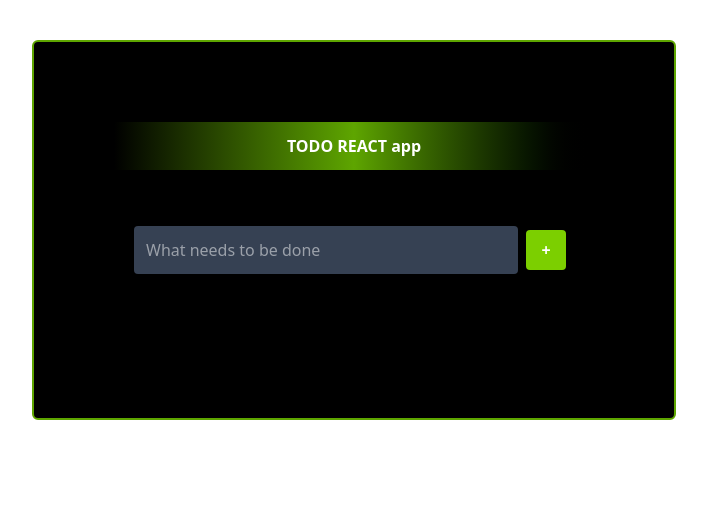
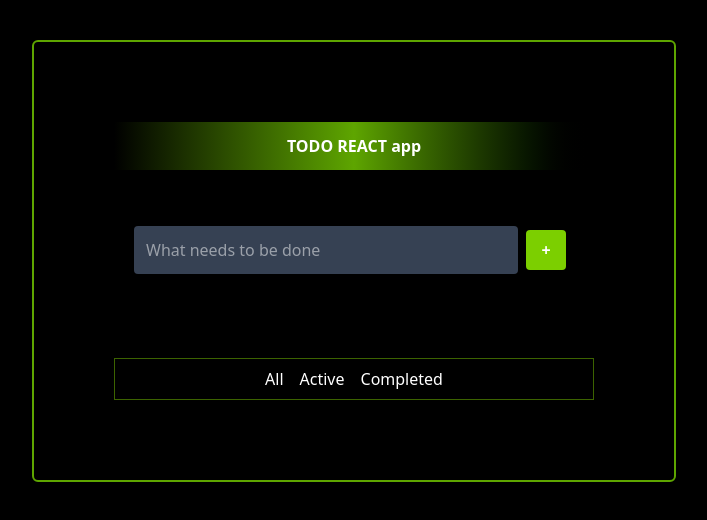
Before and after one commit to gopikalakshmia/TODOAPP-ANGULAR, an Angular app in the folder todoapp/: page / in a window 1280 px wide. Shown: the top 520 px of the page, without its empty margins (286-993 px from the left). Built offline with nearby package versions, Linux system fonts and the light colour scheme.

Commit message:
almost completed

```diff
--- a/todoapp/src/Components/taskDisplay/todo-list-display/todo-list-display.component.html
+++ b/todoapp/src/Components/taskDisplay/todo-list-display/todo-list-display.component.html
@@ -1,8 +1,8 @@
 <li class="border-1 border-gray-700 rounded-sm p-4 m-2 w-md flex flex-row text-white">
-  <input type="checkbox" (change)="completeTask(indexTask)" class="size-5 justify-start m-2" />
+  <input type="checkbox" [checked]="todoTask.completed" (change)="completeTask(indexTask)" class="size-5 justify-start m-2" [hidden]="!editButtonvisibility"/>
   <input [ngClass]="todoTask.completed?'line-through':''" type="text" [value]="todoTask.task" [ngClass]="editButtonvisibility?'border-0':'border-1 border-gray-600 rounded-sm '"
     class="text-white p-2" [disabled]="todoTask.id!==editId" #taskInputValue />
-  <button class="border-1 border-amber-500 rounded-md m-2" (click)="editTask(todoTask.id)" [hidden]="!editButtonvisibility">Edit</button>
+  <button class="border-1 border-amber-500 rounded-md m-2" (click)="editTask(todoTask.id)" [hidden]="!editButtonvisibility || todoTask.completed">Edit</button>
   <button class="border-1 border-amber-500 rounded-md m-2" (click)="saveTask(indexTask,taskInputValue)" [hidden]="editButtonvisibility">Save</button>
   <button class="border-1 border-amber-500 rounded-md m-2" (click)="deleteTask(todoTask.id)" >Delete</button>
 </li>
--- a/todoapp/src/app/app.component.html
+++ b/todoapp/src/app/app.component.html
@@ -4,9 +4,14 @@
     <app-task (newTodoVal)="addTask($event)"></app-task>
     <div class=" p-5 ">
       <ul >
-        <app-todo-list-display  *ngFor="let item of todoList,let i=index" [todoTask]="item" [indexTask]="i" [todoList]="todoList" (todoListUpdated)="updateTodoList($event)"></app-todo-list-display>
+        <app-todo-list-display  *ngFor="let item of filteredtodoList,let i=index" [todoTask]="item" [indexTask]="i" [todoList]="filteredtodoList" (todoListUpdated)="updateTodoList($event)"></app-todo-list-display>
       </ul>
     </div>
+  </div>
+  <div class="text-white mt-5 border-1 border-lime-800 text-center">
+    <button class="p-2" (click)="filteringTodolist('All')">All</button>
+    <button class="p-2" (click)="filteringTodolist('Active')">Active</button>
+    <button class="p-2" (click)="filteringTodolist('Completed')">Completed</button>
   </div>
 </div>
 
--- a/todoapp/src/app/app.component.ts
+++ b/todoapp/src/app/app.component.ts
@@ -17,11 +17,28 @@ import { TodoListDisplayComponent } from '../Components/taskDisplay/todo-list-di
 export class AppComponent {
 
   todoList:Task[]=[];
+  filteredtodoList:Task[]=[]
 addTask(newTask:string){
   this.todoList.push({id:Math.floor(Math.random()*100+1),task:newTask,completed:false});
+  this.filteredtodoList=this.todoList;
 }
 
 updateTodoList(updatedTodoList:Task[]){
   this.todoList=updatedTodoList;
+  this.filteredtodoList=this.todoList;
 }
+
+filteringTodolist(identifier:string){
+if(identifier==='All'){
+this.filteredtodoList=this.todoList;
 }
+else if(identifier==='Completed'){
+  this.filteredtodoList=this.todoList.filter((item)=>item.completed===true);
+  }
+  else if(identifier==='Active'){
+    this.filteredtodoList=this.todoList.filter((item)=>item.completed===false);
+    }
+    console.log(this.filteredtodoList);
+}
+
+}
--- a/todoapp/src/index.html
+++ b/todoapp/src/index.html
@@ -7,7 +7,7 @@
   <meta name="viewport" content="width=device-width, initial-scale=1">
   <link rel="icon" type="image/x-icon" href="favicon.ico">
 </head>
-<body>
-  <app-root></app-root>
+<body class="bg-black">
+  <app-root ></app-root>
 </body>
 </html>
```
